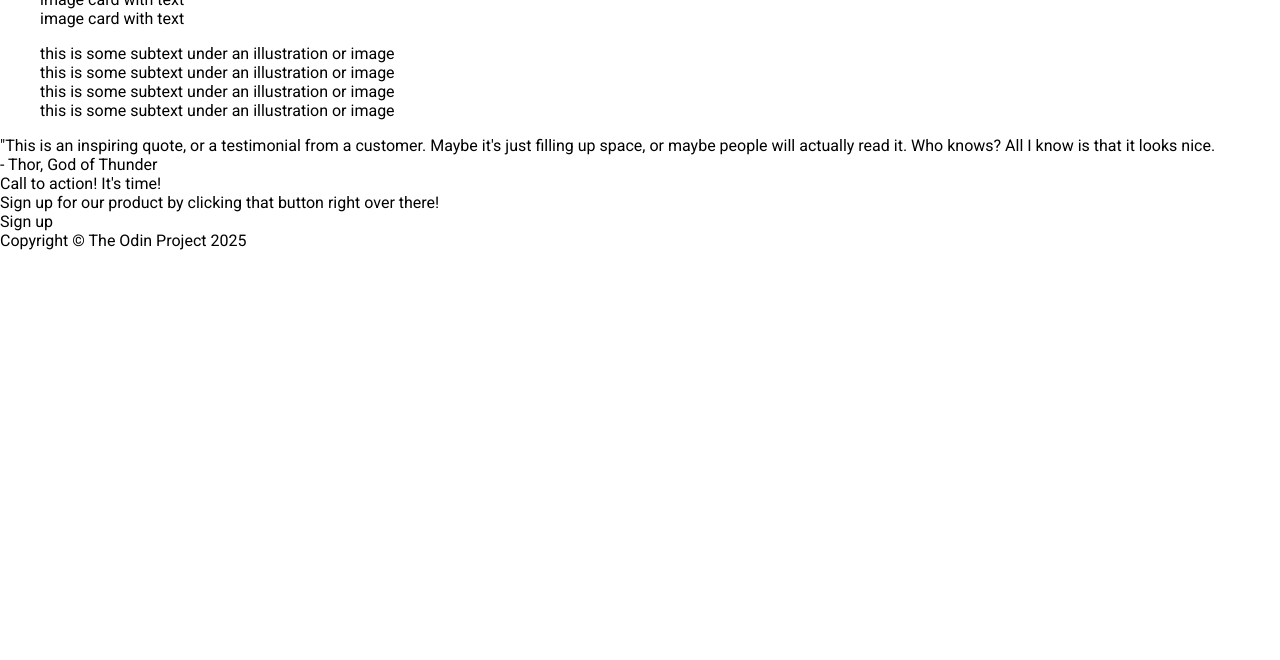
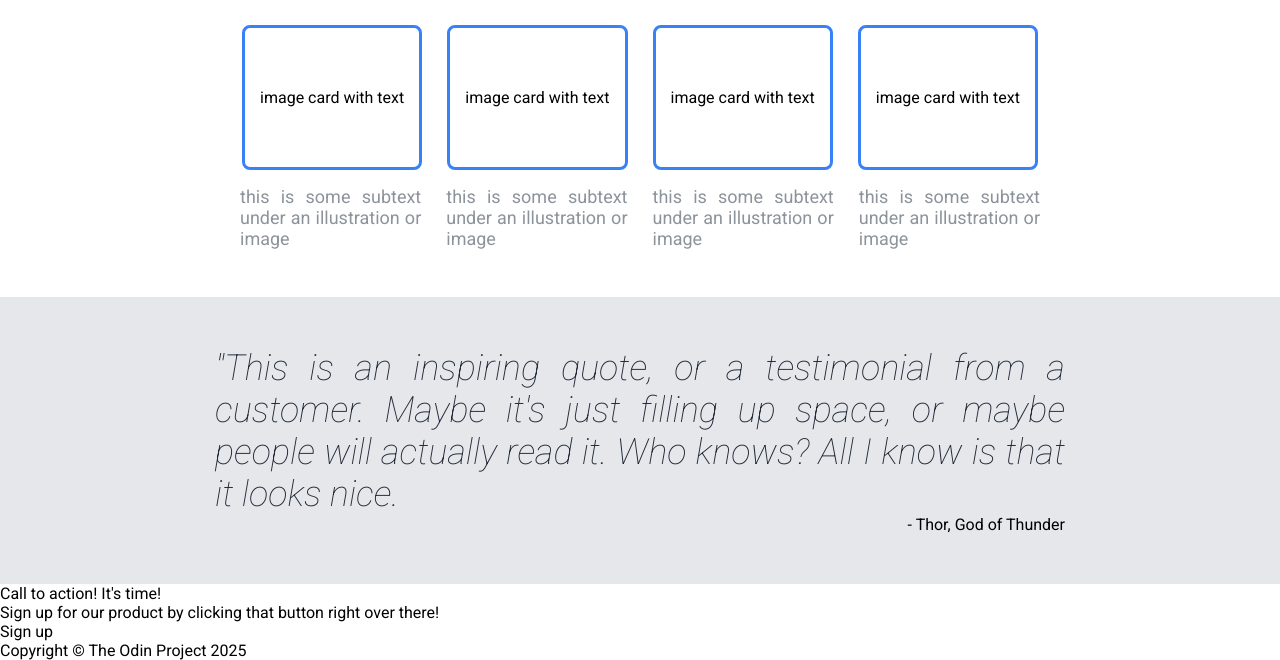
Before and after one commit to adamahmadi/top-landing-page, a plain HTML site: page index.html in a window 1280 px wide. Shown: the part 418-1078 px from the top of the page. Before the commit the page ends 800 px from the top, so only its background shows below. Drawn offline with Linux system fonts and the light colour scheme.

Commit message:
Added styles to Part 2 and 3

```diff
--- a/index.html
+++ b/index.html
@@ -27,25 +27,25 @@
         <div class="placeholder-image">this is a placeholder for an image</div>
     </div>
     <div class="Part-two">
-        <div>Some random information.</div>
+        <div class="title-two">Some random information.</div>
         <div class="image-cards-with-subtext">
-            <ul>
-                <li>image card with text</li>
-                <li>image card with text</li>
-                <li>image card with text</li>
-                <li>image card with text</li>
+            <ul class="image-boxes">
+                <li class="box">image card with text</li>
+                <li class="box">image card with text</li>
+                <li class="box">image card with text</li>
+                <li class="box">image card with text</li>
             </ul>
-            <ul>
-                <li>this is some subtext under an illustration or image</li>
-                <li>this is some subtext under an illustration or image</li>
-                <li>this is some subtext under an illustration or image</li>
-                <li>this is some subtext under an illustration or image</li>
+            <ul class="image-description">
+                <li class="description">this is some subtext under an illustration or image</li>
+                <li class="description">this is some subtext under an illustration or image</li>
+                <li class="description">this is some subtext under an illustration or image</li>
+                <li class="description">this is some subtext under an illustration or image</li>
             </ul>
         </div>
     </div>
     <div class="Part-three">
-        <div>"This is an inspiring quote, or a testimonial from a customer. Maybe it's just filling up space, or maybe people will actually read it. Who knows? All I know is that it looks nice.</div>
-        <div>- Thor, God of Thunder</div>
+        <div class="quote">"This is an inspiring quote, or a testimonial from a customer. Maybe it's just filling up space, or maybe people will actually read it. Who knows? All I know is that it looks nice.</div>
+        <div class="author">- Thor, God of Thunder</div>
     </div>
     <div class="Part-four">
         <div>Call to action! It's time!</div>
--- a/style.css
+++ b/style.css
@@ -86,3 +86,78 @@ button {
    border-radius: 8px;
    border: none;
 }
+
+.Part-two {
+    display: flex;
+    flex-direction: column;
+    align-items: center;
+    margin-bottom: 30px;
+}
+
+.title-two {
+    color: #1f2937;
+    font-size: 36px;
+    font-weight: 900;
+    margin: 25px;
+}
+
+.image-boxes {
+    display: flex;
+    justify-content: center;
+    gap: 25px;
+    padding-left: 0;
+}
+
+.image-description {
+    display: flex;
+    flex: 1;
+    width: 800px;
+    justify-content: center;
+    gap: 25px;
+    font-size: 18px;
+    color: #8d939b;
+    text-align: justify;
+    margin-top: 0;
+    padding-left: 0;
+}
+
+.image-cards-with-subtext {
+    display: flex;
+    flex-direction: column;
+}
+
+.box {
+    border-radius: 8px;
+    border-style: solid;
+    border-color: #3882f6;
+    padding: 15px;
+    padding-top: 60px;
+    padding-bottom: 60px;
+}
+
+.Part-three {
+    display: flex;
+    flex-direction: column;
+    flex: 1;
+    align-items: center;
+    padding-top: 50px;
+    padding-bottom: 50px;
+    background-color: #e5e7eb;
+    min-width: 800px;
+}
+
+.quote {
+    font-size: 36px;
+    font-style: italic;
+    font-weight: lighter;
+    color: #1f2937;
+    padding: 0;
+    margin: 0;
+    width: 850px;
+    text-align: justify;
+}
+
+.author {
+    width: 850px;
+    text-align: right;
+}
```
